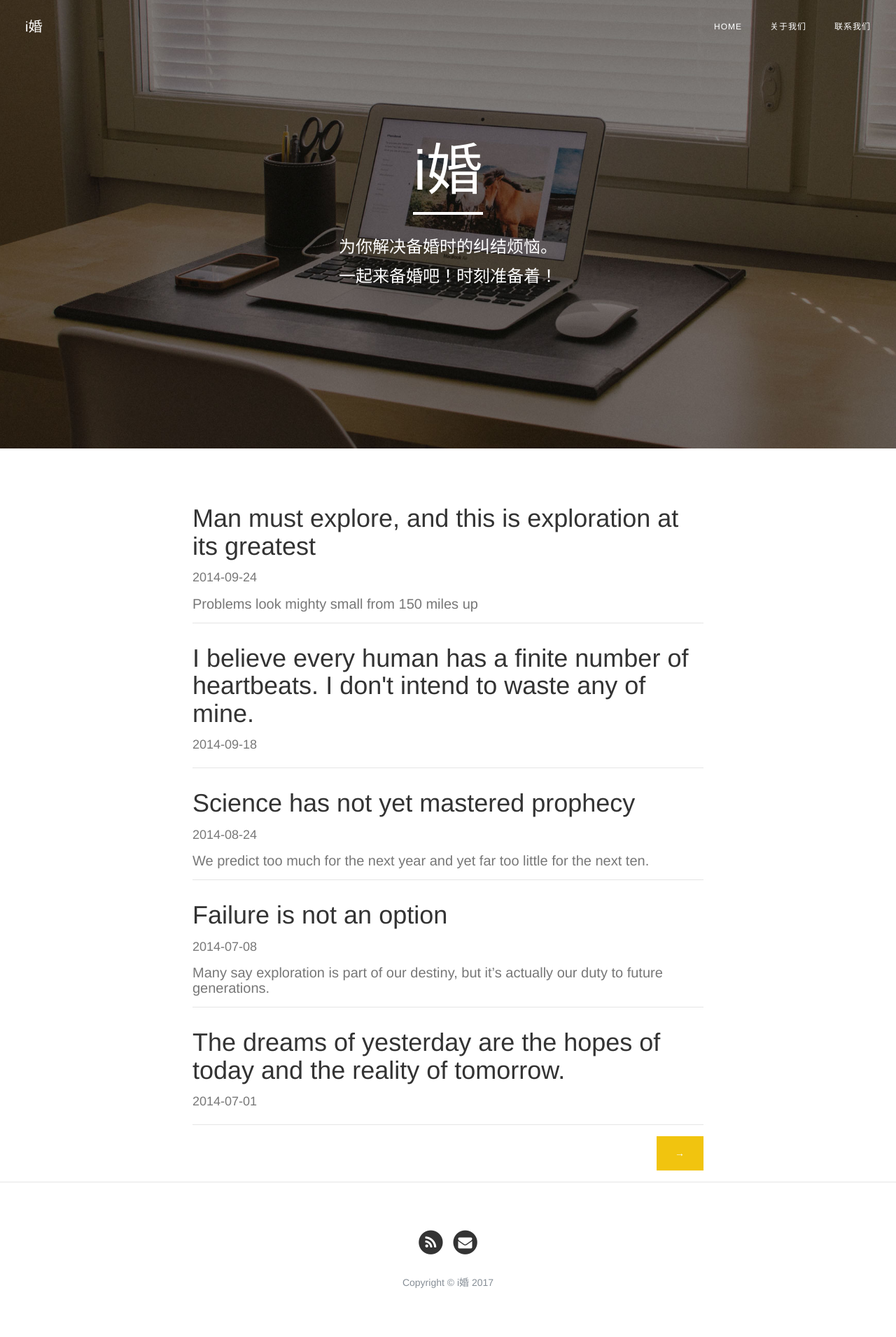
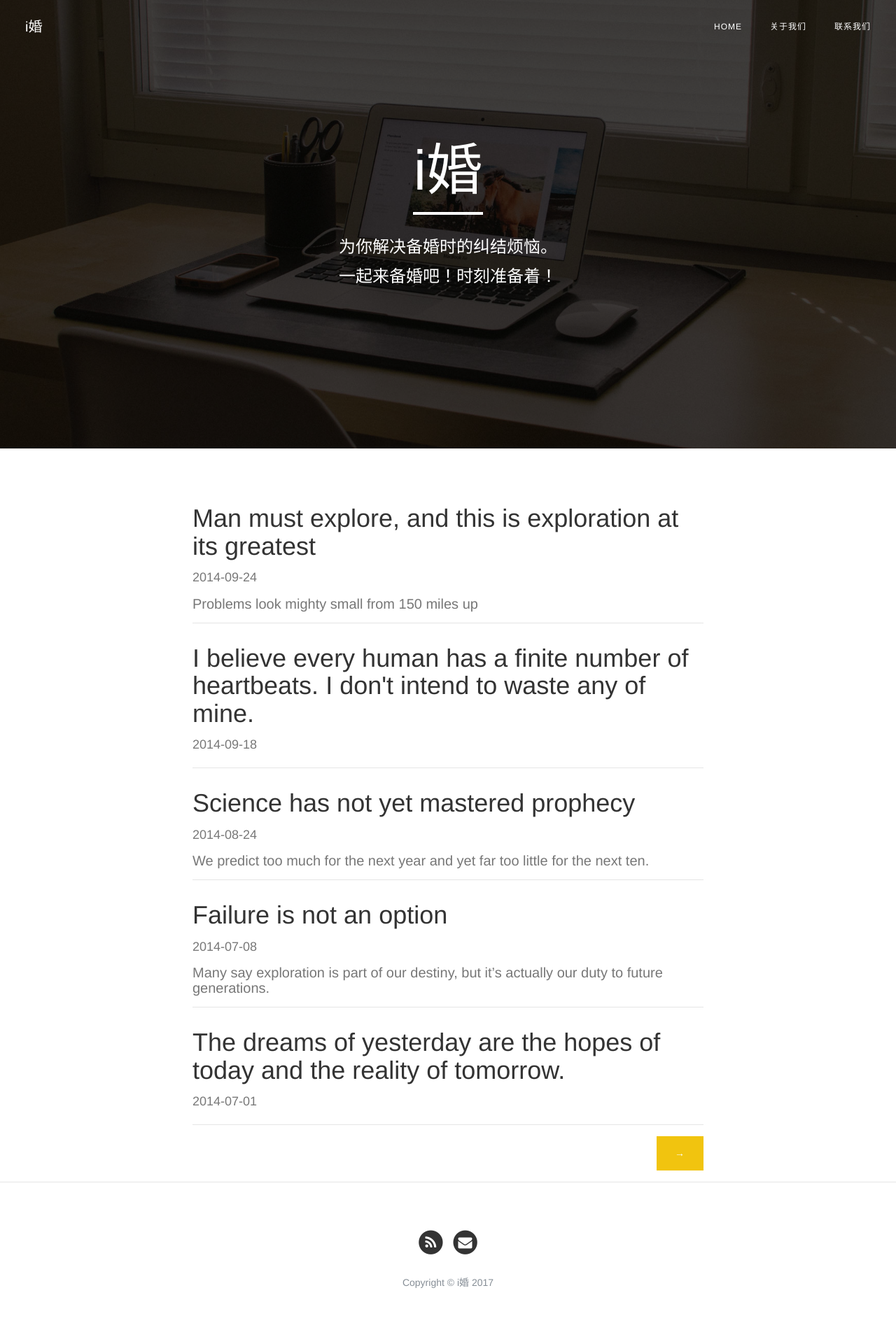
Before and after one commit to ihonecomcn/ihonecomcn.github.io, a Jekyll site: the page built from index.html, in a window 1280 px wide. Shown: the whole page at 70% size. Built offline with Jekyll 4.4.1, drawn with Linux system fonts in a browser that asks for light colours; nearby versions of some CDN libraries; the list of posts is cut into pages by our own code.

Commit message:
Add back drop mask to page header

```diff
--- a/_layouts/page.html
+++ b/_layouts/page.html
@@ -4,6 +4,7 @@ layout: default
 
 <!-- Page Header -->
 <header class="masthead" style="background-image: url('{{ site.baseurl }}/{% if page.header-img %}{{ page.header-img }}{% else %}{{ site.header-img }}{% endif %}')">
+    <div class="backdrop"></div>
     <div class="container">
         <div class="row">
             <div class="col-lg-8 col-md-10 mx-auto">
```
